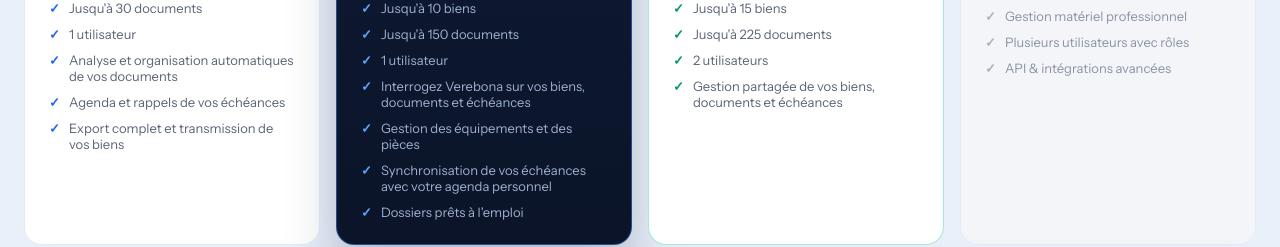
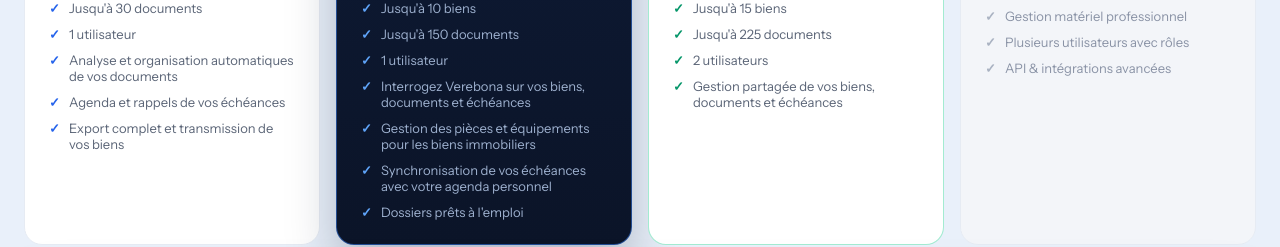
Before and after one commit to AdminVerebona/verebona-public, a Vue app: page / in a window 1280 px wide. Shown: the part 5260-5507 px from the top of the page. Built offline with nearby package versions, Linux system fonts and the light colour scheme; no server answers.

Commit message:
fix(pricing): préciser le libellé de gestion des pièces

```diff
--- a/src/sections/PricingSection.vue
+++ b/src/sections/PricingSection.vue
@@ -160,7 +160,7 @@ const cards: PlanCard[] = [
       { label: "Jusqu'à 150 documents" },
       { label: '1 utilisateur' },
       { label: 'Interrogez Verebona sur vos biens, documents et échéances' },
-      { label: 'Gestion des équipements et des pièces' },
+      { label: 'Gestion des pièces et équipements pour les biens immobiliers' },
       { label: 'Synchronisation de vos échéances avec votre agenda personnel' },
       { label: "Dossiers prêts à l'emploi" },
     ],
```
